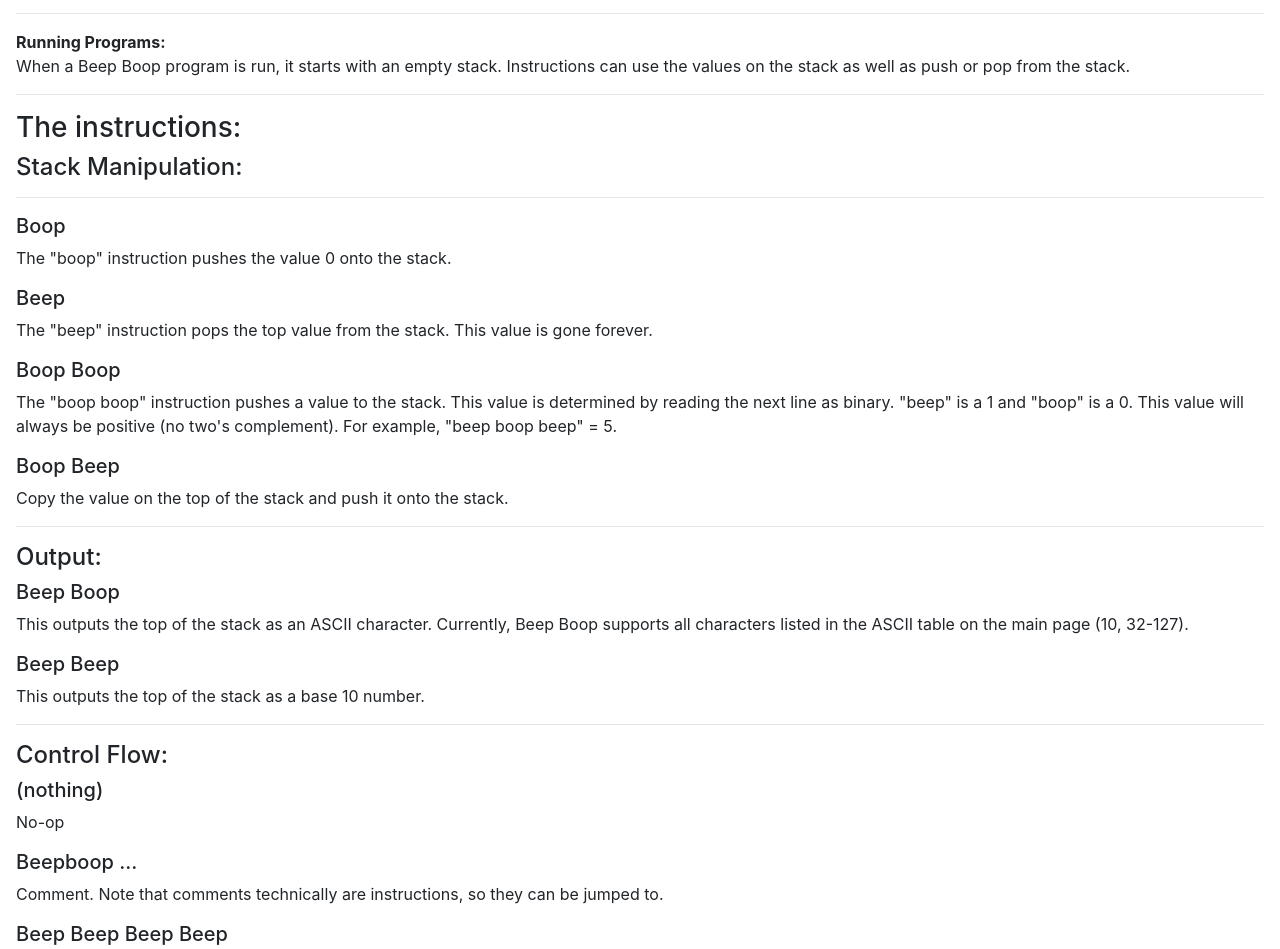
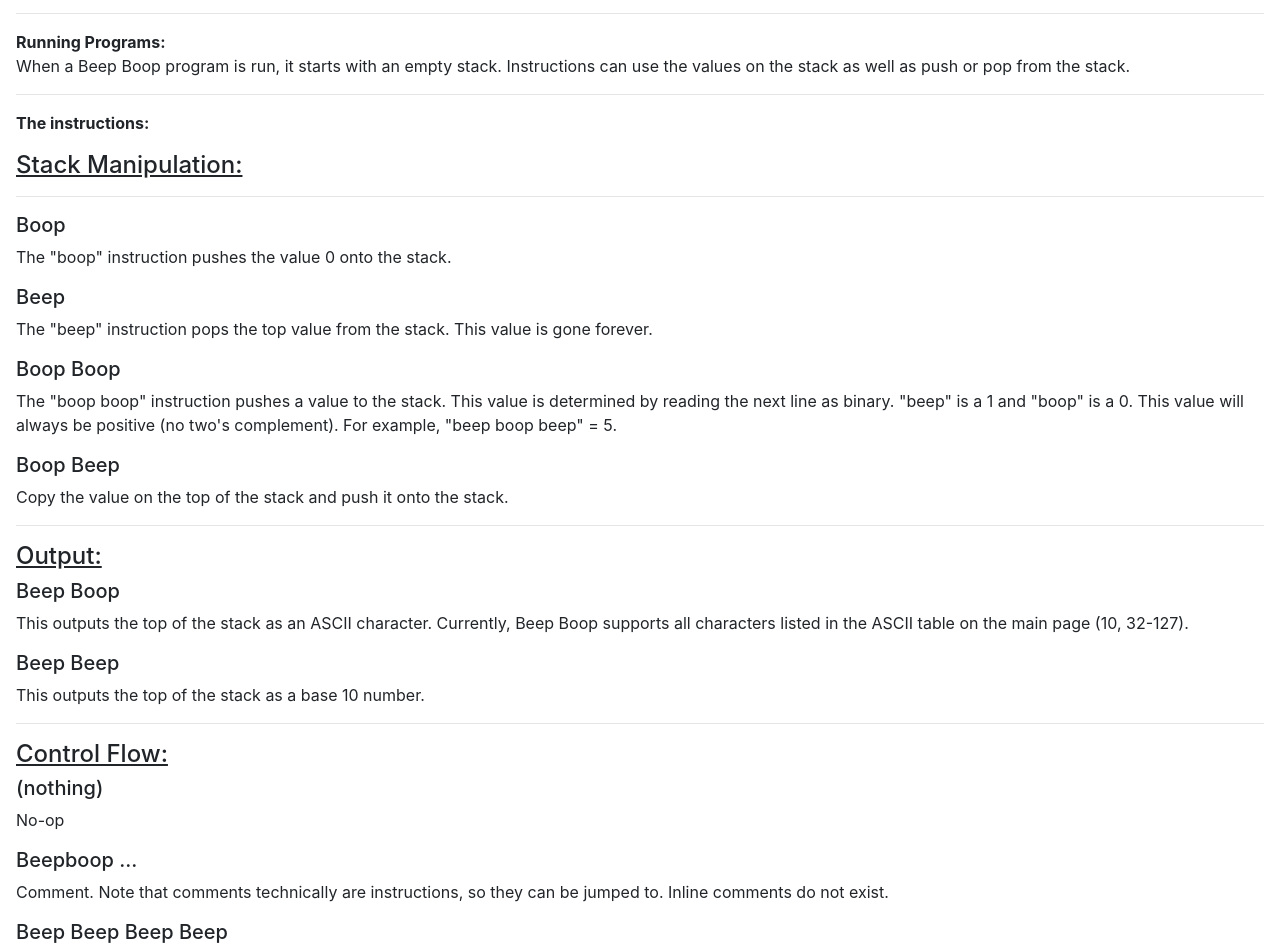
Before and after one commit to danlliu/beepboop, a plain HTML site: page documentation.html in a window 1280 px wide. Shown: the part 193-1142 px from the top of the page. Drawn offline with nearby package versions, Linux system fonts and the light colour scheme.

Commit message:
Beep boop documentation

```diff
--- a/documentation.html
+++ b/documentation.html
@@ -9,6 +9,11 @@
           integrity="sha384-9aIt2nRpC12Uk9gS9baDl411NQApFmC26EwAOH8WgZl5MYYxFfc+NcPb1dKGj7Sk" crossorigin="anonymous">
 
     <title>Beep Boop Documentation</title>
+    <style>
+        h4 {
+            text-decoration: underline;
+        }
+    </style>
 </head>
 <body>
 <div class="content p-3">
@@ -21,7 +26,7 @@
     <p>When a Beep Boop program is run, it starts with an empty stack. Instructions can use the values on the stack
         as well as push or pop from the stack.</p>
     <hr/>
-    <h3>The instructions:</h3>
+    <p><b>The instructions:</b></p>
 
     <h4>Stack Manipulation:</h4>
     <hr/>
@@ -49,7 +54,8 @@
     <h5>(nothing)</h5>
     <p>No-op</p>
     <h5>Beepboop ...</h5>
-    <p>Comment. Note that comments technically are instructions, so they can be jumped to.</p>
+    <p>Comment. Note that comments technically are instructions, so they can be jumped to. Inline comments do not
+        exist.</p>
     <h5>Beep Beep Beep Beep</h5>
     <p>Unconditional halting of the program.</p>
     <h5>Beep Beep Boop</h5>
```
